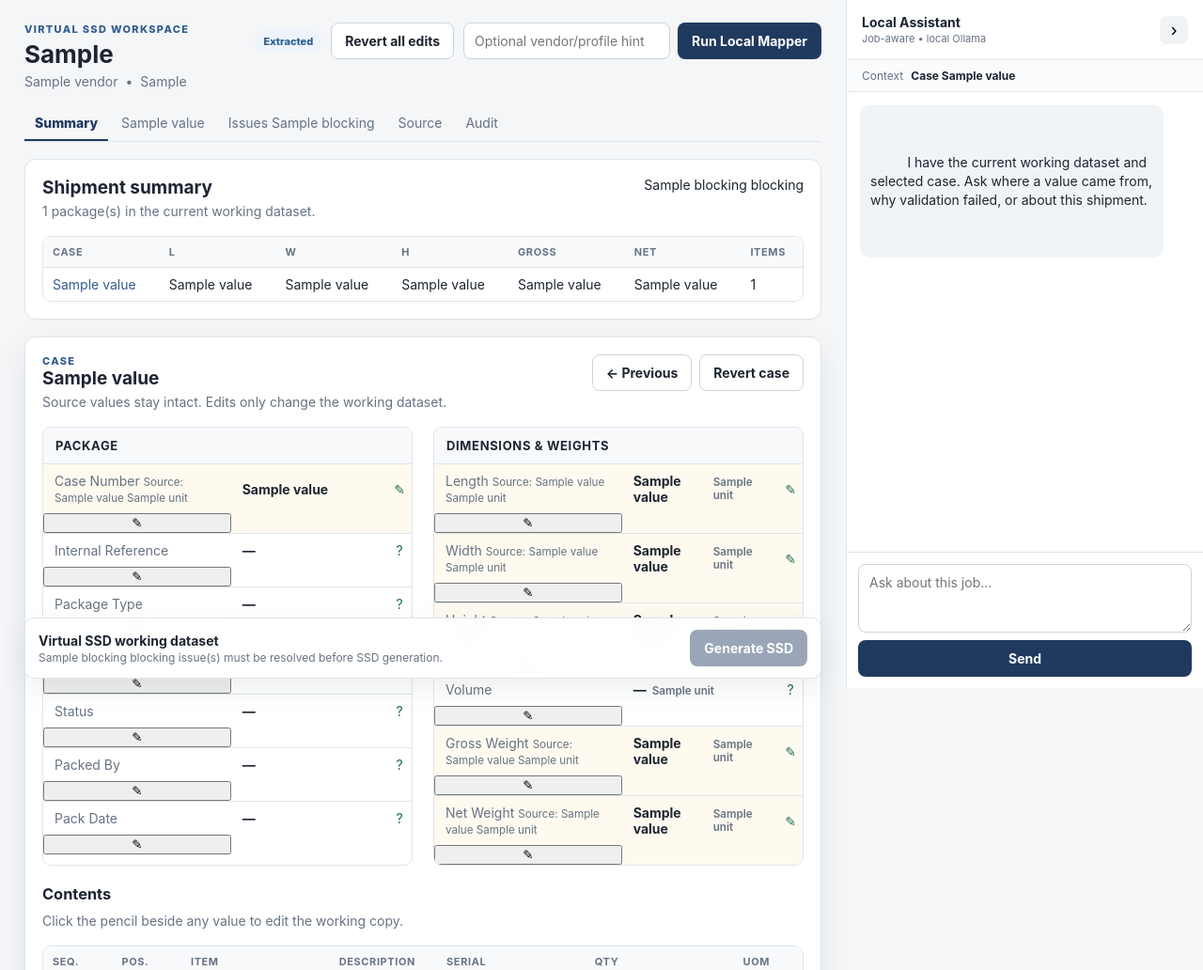
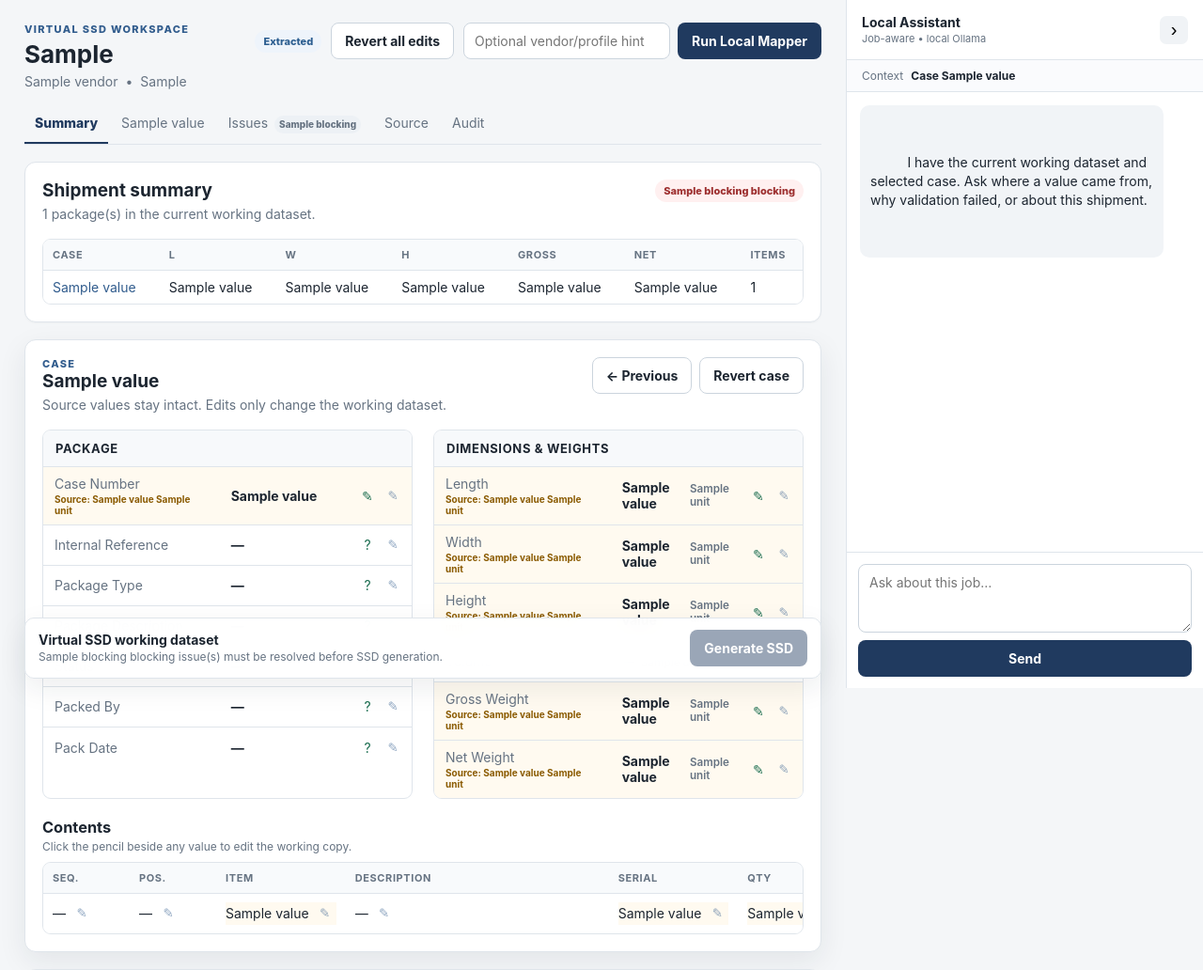
Before and after one commit to zageabb/PackBridge, a Flask app: template packbridge/templates/job.html in a window 1280 px wide. Shown: the part 68-1100 px from the top of the page at 94% size. Run offline with Flask 3, Linux system fonts and the light colour scheme; tables that the repository leaves empty hold one stand-in row (values such as "Sample post"); the template is opened without the code that fills it: values that come from a table or form of the project are taken from there, most other values are stand-ins (such as "Sample title", 1, 10 or a date in 2020).

Commit message:
style: add Virtual SSD edit and issue states

```diff
--- a/packbridge/static/css/app.css
+++ b/packbridge/static/css/app.css
@@ -225,3 +225,244 @@ input:focus, textarea:focus { outline: 2px solid rgba(49,92,141,.16); border-col
   .job-actions, .process-form { width: 100%; flex-wrap: wrap; }
   .process-form input { flex: 1; min-width: 180px; }
 }
+
+
+/* Virtual SSD editing and review */
+.ssd-field {
+  grid-template-columns: 1.3fr 1fr 26px 34px;
+}
+.ssd-field-label {
+  display: grid;
+  gap: 2px;
+}
+.ssd-field-label small {
+  color: var(--warning);
+  font-size: 10px;
+  font-weight: 700;
+}
+.field-edit-btn,
+.cell-edit-btn {
+  border: 0;
+  background: transparent;
+  color: var(--accent-2);
+  cursor: pointer;
+  border-radius: 6px;
+  opacity: .55;
+}
+.field-edit-btn {
+  width: 28px;
+  height: 28px;
+  margin-right: 5px;
+}
+.field-edit-btn:hover,
+.cell-edit-btn:hover {
+  background: var(--accent-soft);
+  opacity: 1;
+}
+.editable-cell {
+  display: flex;
+  align-items: center;
+  gap: 5px;
+  min-width: 72px;
+}
+.editable-cell > span {
+  min-width: 0;
+  overflow: hidden;
+  text-overflow: ellipsis;
+}
+.cell-edit-btn {
+  flex: 0 0 auto;
+  width: 24px;
+  height: 24px;
+}
+.field-modified {
+  background: #fffaf0 !important;
+}
+.editable-table td:nth-child(4) .editable-cell {
+  min-width: 260px;
+}
+.compact-heading {
+  margin-bottom: 9px;
+}
+.compact-heading h3 {
+  margin: 0 0 3px;
+}
+.compact-heading p {
+  margin: 0;
+  color: var(--muted);
+  font-size: 12px;
+}
+.tab-count {
+  display: inline-grid;
+  place-items: center;
+  min-width: 19px;
+  height: 19px;
+  padding: 0 5px;
+  margin-left: 3px;
+  border-radius: 999px;
+  background: #edf1f5;
+  font-size: 10px;
+  font-weight: 800;
+}
+.issue-chips {
+  display: flex;
+  flex-wrap: wrap;
+  gap: 7px;
+  justify-content: flex-end;
+}
+.issue-chip {
+  border-radius: 999px;
+  padding: 5px 9px;
+  font-size: 11px;
+  font-weight: 800;
+}
+.issue-chip.blocking {
+  color: var(--danger);
+  background: var(--danger-bg);
+}
+.issue-chip.warning {
+  color: var(--warning);
+  background: var(--warning-bg);
+}
+.issue-chip.info {
+  color: var(--accent-2);
+  background: var(--accent-soft);
+}
+.issue-chip.clear {
+  color: var(--success);
+  background: var(--success-bg);
+}
+.issues-list {
+  display: grid;
+  gap: 8px;
+}
+.issue-item {
+  display: grid;
+  grid-template-columns: 82px minmax(0, 1fr);
+  gap: 12px;
+  border: 1px solid var(--line);
+  border-left-width: 4px;
+  border-radius: 8px;
+  padding: 11px 12px;
+}
+.issue-item.blocking { border-left-color: var(--danger); }
+.issue-item.warning { border-left-color: #d49a1f; }
+.issue-item.info { border-left-color: var(--accent-2); }
+.issue-item p {
+  margin: 3px 0;
+}
+.issue-item small {
+  color: var(--muted);
+}
+.issue-severity {
+  font-size: 10px;
+  font-weight: 900;
+  letter-spacing: .06em;
+}
+.issue-item.blocking .issue-severity { color: var(--danger); }
+.issue-item.warning .issue-severity { color: var(--warning); }
+.issue-item.info .issue-severity { color: var(--accent-2); }
+.compact-empty {
+  min-height: 72px;
+}
+.audit-list {
+  display: grid;
+  border-top: 1px solid var(--line);
+}
+.audit-list article {
+  display: grid;
+  grid-template-columns: 150px minmax(0, 1fr);
+  gap: 14px;
+  padding: 10px 0;
+  border-bottom: 1px solid var(--line);
+}
+.audit-list time {
+  color: var(--muted);
+  font-size: 12px;
+}
+.audit-list article div {
+  display: grid;
+  gap: 2px;
+}
+.audit-list article span {
+  color: var(--muted);
+  font-size: 11px;
+  text-transform: capitalize;
+}
+.field-editor {
+  width: min(560px, calc(100vw - 28px));
+  border: 0;
+  border-radius: 12px;
+  padding: 0;
+  box-shadow: 0 24px 80px rgba(16, 28, 40, .28);
+}
+.field-editor::backdrop {
+  background: rgba(19, 31, 44, .48);
+  backdrop-filter: blur(2px);
+}
+.field-editor form {
+  padding: 20px;
+  display: grid;
+  gap: 14px;
+}
+.field-editor-header {
+  display: flex;
+  justify-content: space-between;
+  align-items: flex-start;
+}
+.field-editor-header h3 {
+  margin: 4px 0 0;
+  font-size: 20px;
+}
+.field-editor label {
+  display: grid;
+  gap: 6px;
+  font-weight: 700;
+}
+.source-reference {
+  border: 1px solid var(--line);
+  border-radius: 8px;
+  background: #f8fafc;
+  padding: 11px 12px;
+  display: grid;
+  gap: 3px;
+}
+.source-reference span,
+.source-reference small {
+  color: var(--muted);
+  font-size: 11px;
+}
+.field-editor-error {
+  color: var(--danger);
+  background: var(--danger-bg);
+  border: 1px solid #efcaca;
+  border-radius: 8px;
+  padding: 9px 10px;
+}
+.field-editor-actions {
+  display: flex;
+  justify-content: space-between;
+  gap: 10px;
+  margin-top: 3px;
+}
+.field-editor-actions > div {
+  display: flex;
+  gap: 8px;
+}
+
+@media (max-width: 720px) {
+  .ssd-field {
+    grid-template-columns: 1fr auto 24px 30px;
+  }
+  .audit-list article {
+    grid-template-columns: 1fr;
+    gap: 4px;
+  }
+  .field-editor-actions {
+    flex-direction: column-reverse;
+  }
+  .field-editor-actions > div {
+    display: grid;
+    grid-template-columns: 1fr 1fr;
+  }
+}
```
